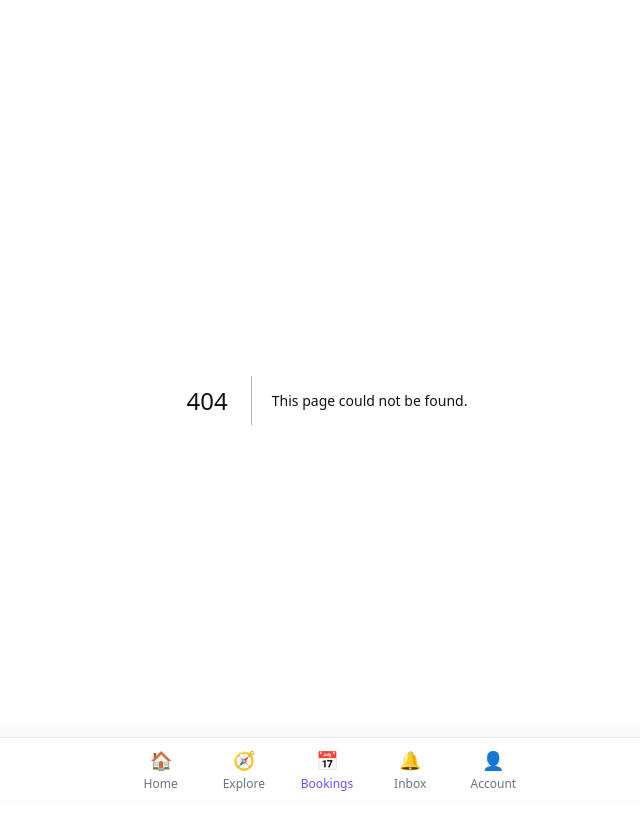
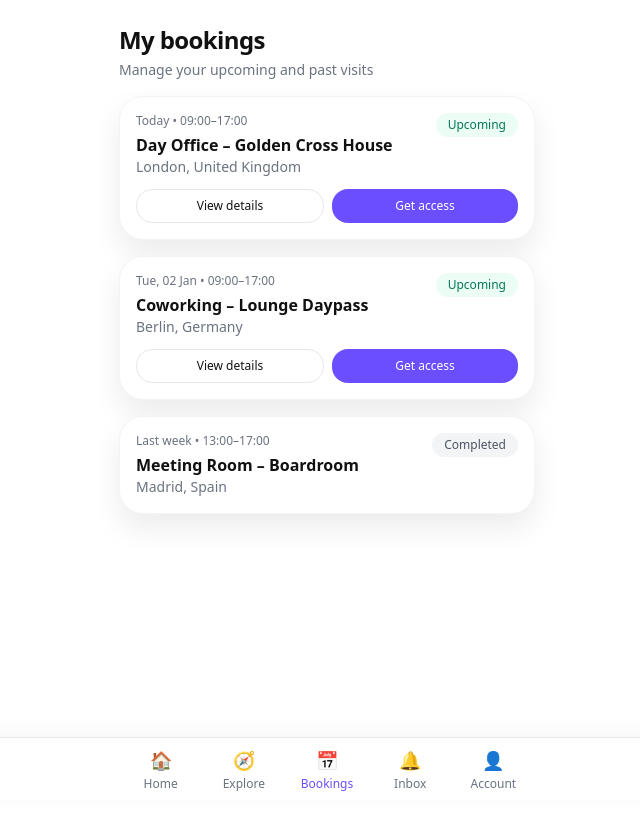
Before and after one commit to p-mourita/worka-app, a Next.js app: page /my-bookings in a window 1280 px wide. Before the commit this address had no page. Shown: the top 830 px of the page, without its empty margins (313-953 px from the left). After the commit the page ends 800 px from the top, so only its background shows below. Built offline with nearby package versions, Linux system fonts and the light colour scheme.

Commit message:
Create page.tsx

```diff
--- /dev/null
+++ b/src/app/my-bookings/page.tsx
@@ -0,0 +1,45 @@
+import Header from "@/components/header";
+import { BookingCard } from "@/components/cards";
+
+const mockBookings = [
+  {
+    id: "1",
+    date: "Today",
+    time: "09:00–17:00",
+    title: "Day Office – Golden Cross House",
+    location: "London, United Kingdom",
+    status: "upcoming" as const
+  },
+  {
+    id: "2",
+    date: "Tue, 02 Jan",
+    time: "09:00–17:00",
+    title: "Coworking – Lounge Daypass",
+    location: "Berlin, Germany",
+    status: "upcoming" as const
+  },
+  {
+    id: "3",
+    date: "Last week",
+    time: "13:00–17:00",
+    title: "Meeting Room – Boardroom",
+    location: "Madrid, Spain",
+    status: "past" as const
+  }
+];
+
+export default function MyBookingsPage() {
+  return (
+    <main className="flex-1 flex flex-col">
+      <Header
+        title="My bookings"
+        subtitle="Manage your upcoming and past visits"
+      />
+      <section className="px-4">
+        {mockBookings.map((b) => (
+          <BookingCard key={b.id} {...b} />
+        ))}
+      </section>
+    </main>
+  );
+}
```
